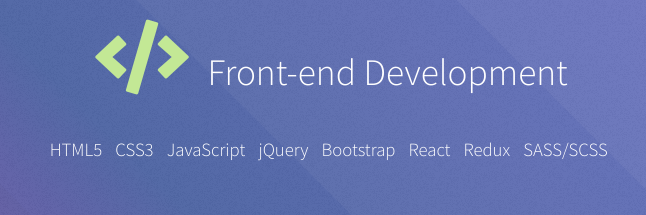
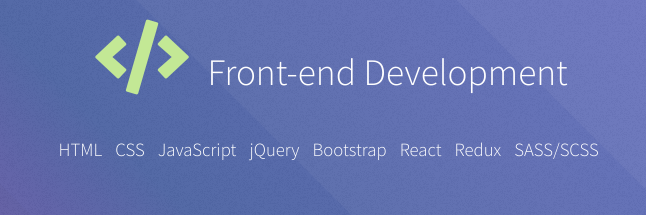
Before and after one commit to Tyler-Oliver/tyler-oliver.github.io, a plain HTML site: page index.html in a window 1280 px wide. Shown: the part 1420-1635 px from the top of the page, 316-962 px from the left. Drawn offline with Linux system fonts and the light colour scheme.

Commit message:
Update index.html

```diff
--- a/index.html
+++ b/index.html
@@ -69,8 +69,8 @@
 						<h2 class="inline">Front-end Development</h2>
 					</header>
 					<ul class="skills-ul">
-						<li>HTML5</li>
-						<li>CSS3</li>
+						<li>HTML</li>
+						<li>CSS</li>
 						<li>JavaScript</li>
 						<li>jQuery</li>
 						<li>Bootstrap</li>
```
